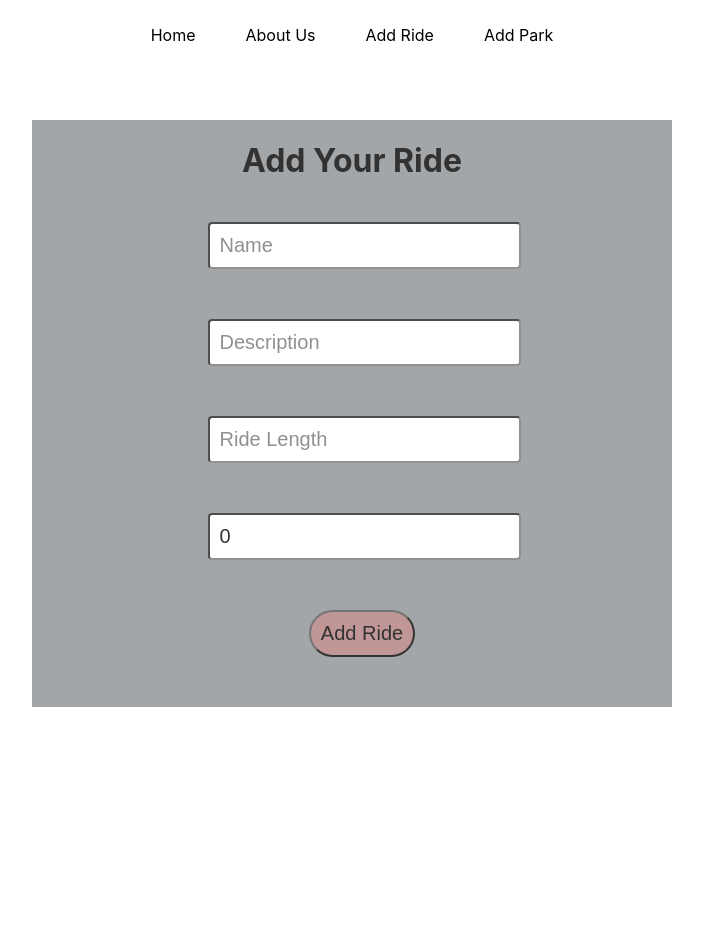
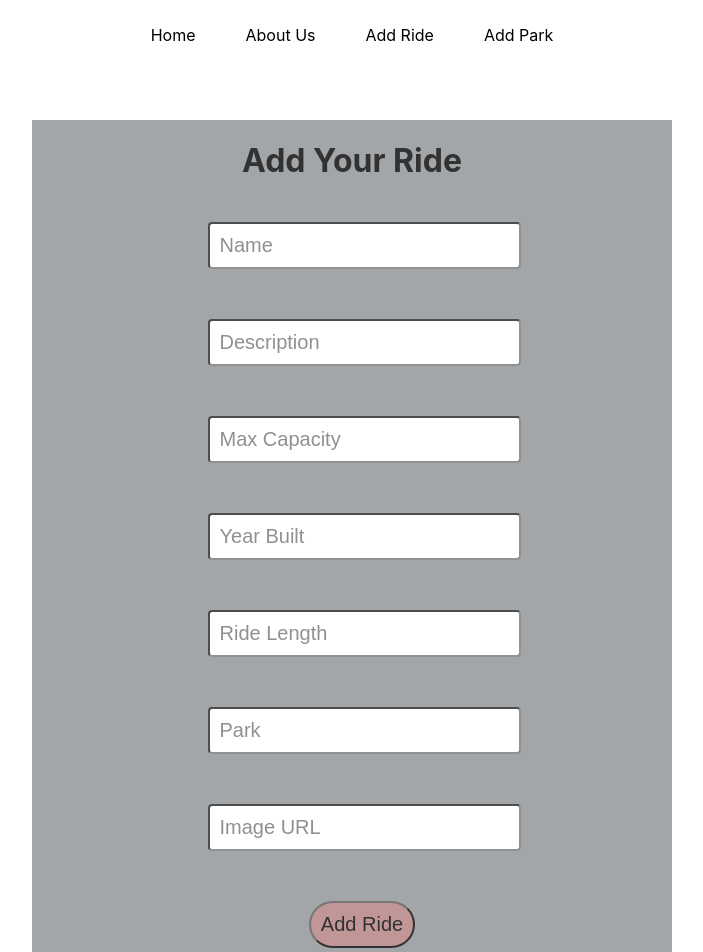
Before and after one commit to BLewis739/u2_hackathon_group_1, a React (Create React App) app in the folder client/: page /createride in a window 1280 px wide. Shown: the top 952 px of the page, without its empty margins (288-991 px from the left). Before the commit the page ends 800 px from the top, so only its background shows below. Built offline with nearby package versions, Linux system fonts and the light colour scheme.

Commit message:
fix git post

```diff
--- a/client/src/components/CreatePark.js
+++ b/client/src/components/CreatePark.js
@@ -1,18 +1,21 @@
 import { useState } from 'react'
-import { axios } from 'axios'
+import axios from 'axios'
 
-const CreatePark = (props) => {
+const CreatePark = () => {
   const [addPark, setAddPark] = useState({
-    Park: '',
-    Location: '',
-    Category: '',
-    Description: '',
-    YearOpened: ''
+    name: '',
+    location: '',
+    category: '',
+    img: '',
+    description: '',
+    yearOpened: ''
   })
 
   console.log(addPark)
 
-  const handleSubmit = () => {
+  const handleSubmit = (e) => {
+    e.preventDefault()
+
     axios
       .post('http://localhost:3001/parks', addPark)
       .then((res) => console.log('successful'))
@@ -26,40 +29,47 @@ const CreatePark = (props) => {
         <input
           type="text"
           name="Park"
-          value={addPark.Park}
+          value={addPark.name}
           placeholder="Park Name"
-          onChange={(e) => setAddPark({ ...addPark, Park: e.target.value })}
+          onChange={(e) => setAddPark({ ...addPark, name: e.target.value })}
         ></input>
         <input
           type="text"
           name="Location"
           value={addPark.Location}
           placeholder="Location"
-          onChange={(e) => setAddPark({ ...addPark, Location: e.target.value })}
+          onChange={(e) => setAddPark({ ...addPark, location: e.target.value })}
+        ></input>
+        <input
+          type="text"
+          name="Image"
+          value={addPark.img}
+          placeholder="img url"
+          onChange={(e) => setAddPark({ ...addPark, img: e.target.value })}
         ></input>
         <input
           type="text"
           name="Category"
-          value={addPark.Category}
+          value={addPark.category}
           placeholder="Category"
-          onChange={(e) => setAddPark({ ...addPark, Category: e.target.value })}
+          onChange={(e) => setAddPark({ ...addPark, category: e.target.value })}
         ></input>
         <input
           type="text"
           name="Description"
-          value={addPark.Description}
+          value={addPark.description}
           placeholder="Description"
           onChange={(e) =>
-            setAddPark({ ...addPark, Description: e.target.value })
+            setAddPark({ ...addPark, description: e.target.value })
           }
         ></input>
         <input
           type="text"
           name="YearOpened"
-          value={addPark.YearOpened}
+          value={addPark.yearOpened}
           placeholder="Year Opened"
           onChange={(e) =>
-            setAddPark({ ...addPark, YearOpened: e.target.value })
+            setAddPark({ ...addPark, yearOpened: e.target.value })
           }
         ></input>
         <button className="submitButton" text="Submit">
--- a/client/src/components/CreateRide.js
+++ b/client/src/components/CreateRide.js
@@ -1,20 +1,21 @@
 import { useState } from 'react'
-import { axios } from 'axios'
+import axios from 'axios'
 
 const CreateRide = (props) => {
   const [addRide, setaddRide] = useState({
-    Name: '',
-    Description: '',
-    RideLength: '',
-    YearBuilt: 0
+    name: '',
+    description: '',
+    maxCapacity: '',
+    yearBuilt: '',
+    rideLength: '',
+    park: '',
+    img: ''
   })
 
-  const handleSubmit = () => {
-    // e.preventDefault()
-    let ride = JSON.stringify(addRide)
-    console.log(ride)
+  const handleSubmit = (e) => {
+    e.preventDefault()
     axios
-      .post('http://localhost:3001/rides', ride)
+      .post('http://localhost:3001/rides', addRide)
       .then((res) => console.log('successful'))
       .catch((err) => console.log(err.data))
   }
@@ -28,36 +29,59 @@ const CreateRide = (props) => {
         <input
           type="text"
           name="Ride"
-          value={addRide.Name}
+          value={addRide.name}
           placeholder="Name"
-          onChange={(e) => setaddRide({ ...addRide, Name: e.target.value })}
+          onChange={(e) => setaddRide({ ...addRide, name: e.target.value })}
         ></input>
         <input
           type="text"
           name="Description"
-          value={addRide.Description}
+          value={addRide.description}
           placeholder="Description"
           onChange={(e) =>
-            setaddRide({ ...addRide, Description: e.target.value })
+            setaddRide({ ...addRide, description: e.target.value })
+          }
+        ></input>
+        <input
+          type="text"
+          name="Ride"
+          value={addRide.maxCapacity}
+          placeholder="Max Capacity"
+          onChange={(e) =>
+            setaddRide({ ...addRide, maxCapacity: e.target.value })
+          }
+        ></input>
+        <input
+          type="String"
+          name="Year Built"
+          value={addRide.yearBuilt}
+          placeholder="Year Built"
+          onChange={(e) =>
+            setaddRide({ ...addRide, yearBuilt: e.target.value })
           }
         ></input>
         <input
           type="text"
           name="Ride Length"
-          value={addRide.RideLength}
+          value={addRide.rideLength}
           placeholder="Ride Length"
           onChange={(e) =>
-            setaddRide({ ...addRide, RideLength: e.target.value })
+            setaddRide({ ...addRide, rideLength: e.target.value })
           }
         ></input>
         <input
-          type="String"
-          name="Year Built"
-          value={addRide.YearBuilt}
-          placeholder="Year Built"
-          onChange={(e) =>
-            setaddRide({ ...addRide, YearBuilt: e.target.value })
-          }
+          type="text"
+          name="Ride"
+          value={addRide.park}
+          placeholder="Park"
+          onChange={(e) => setaddRide({ ...addRide, park: e.target.value })}
+        ></input>
+        <input
+          type="text"
+          name="Ride"
+          value={addRide.img}
+          placeholder="Image URL"
+          onChange={(e) => setaddRide({ ...addRide, img: e.target.value })}
         ></input>
         <button className="submitButton" text="Submit">
           Add Ride
```
